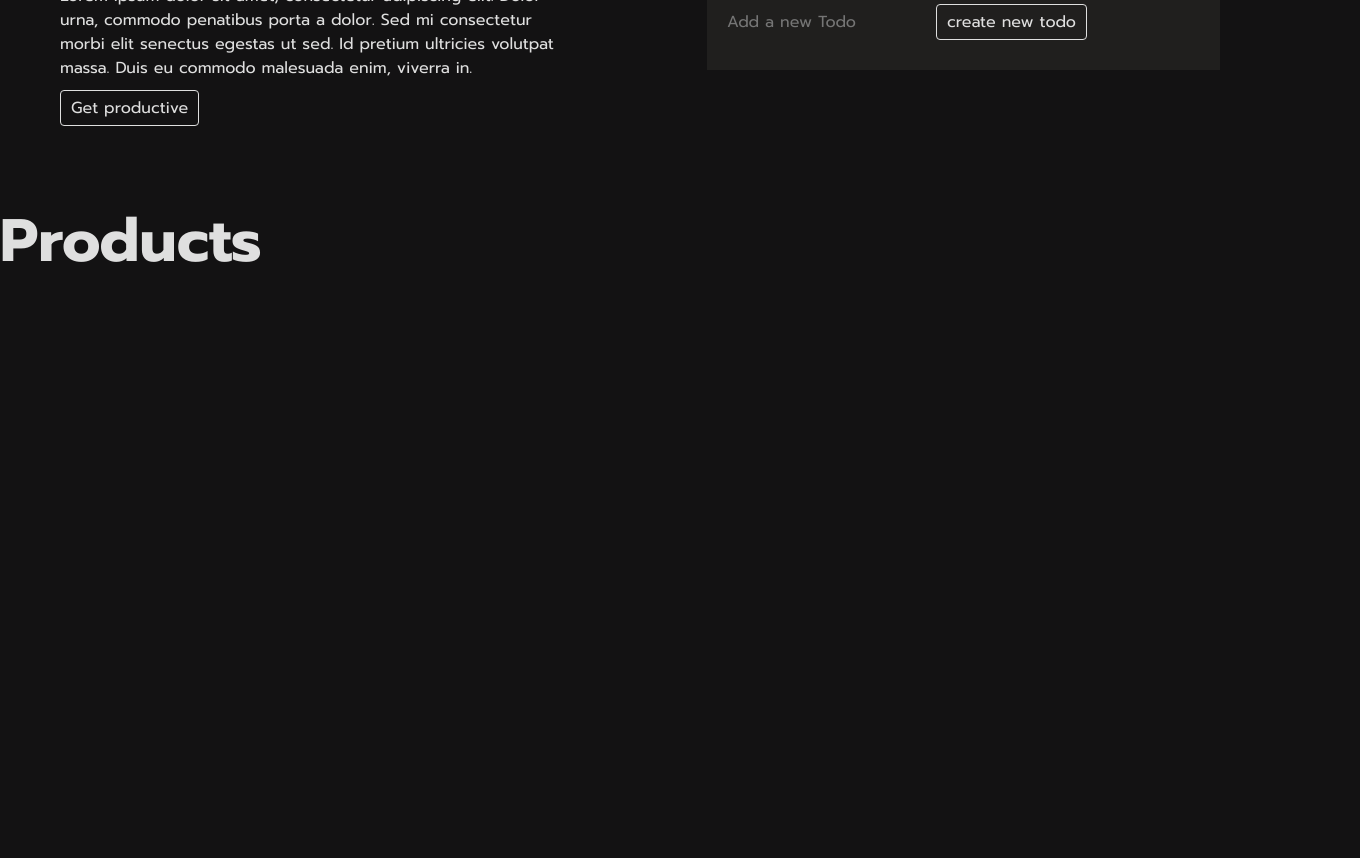
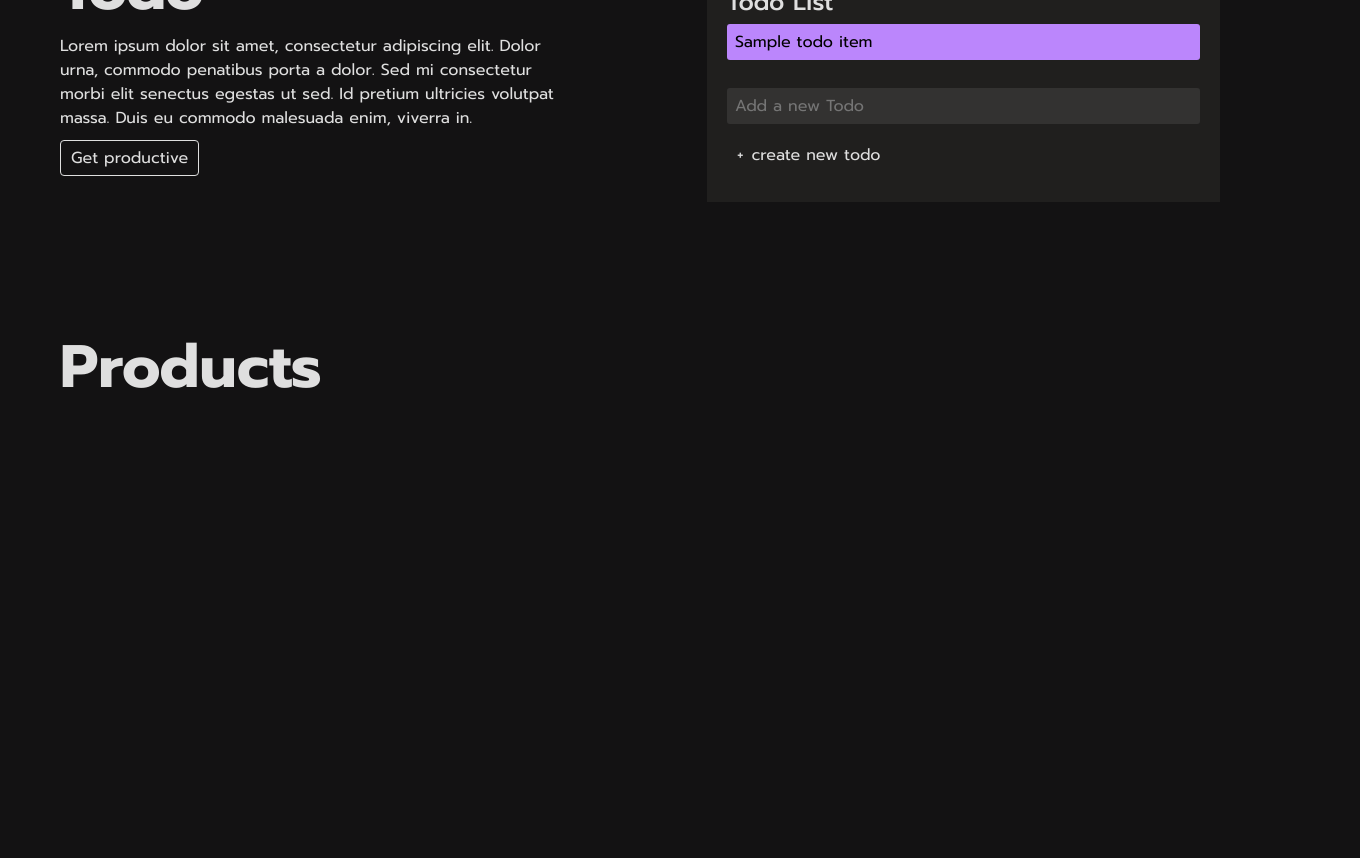
Before and after one commit to jacobbenowitz/animation_academy, a website built with webpack: page index.html in a window 1280 px wide. Shown: the part 776-1634 px from the top of the page, 1360 px wide, since content can reach past the window. Built offline with nearby package versions, Linux system fonts and the light colour scheme.

Commit message:
complete todo mvp, still need to add functionality

```diff
--- a/index.html
+++ b/index.html
@@ -45,10 +45,15 @@
     <section class="todo">
     </section>
 
-    <section class="products">
-        <!-- DELETE ME - TESTING -->
+    <section class="products grid-2-col">
         <h2>Products</h2>
-        <div class="product-carousel"></div>
+        <div class="products">
+            <div class="product-box"></div>
+            <div class="product-box"></div>
+            <div class="product-box"></div>
+            <div class="product-box"></div>
+            <div class="product-box"></div>
+        </div>
     </section>
 
 </body>
--- a/src/index.scss
+++ b/src/index.scss
@@ -13,3 +13,4 @@
 @import "stylesheets/components/ide.scss";
 @import "stylesheets/components/interface.scss";
 @import "stylesheets/components/todo.scss";
+@import "stylesheets/components/products.scss";
--- a/src/scripts/todo.js
+++ b/src/scripts/todo.js
@@ -65,6 +65,7 @@ class TodoCreator {
 
     const sampleLi = document.createElement('li')
     sampleLi.innerHTML = "Sample todo item"
+    sampleLi.classList.add('todo-item', 'default')
     todoList.appendChild(sampleLi)
     // create form
     const todoForm = this.createTodoForm()
@@ -78,7 +79,8 @@ class TodoCreator {
     todoForm.classList.add('todo-form')
     // create input field
     const inputTodo = document.createElement('input')
-    inputTodo.name = "todo-input"
+    inputTodo.name = "todo"
+    inputTodo.id = "todo-input"
     inputTodo.placeholder = "Add a new Todo"
     inputTodo.required = true
     // create 'create new' button
--- a/src/stylesheets/base/layout.scss
+++ b/src/stylesheets/base/layout.scss
@@ -39,7 +39,7 @@ body {
 }
 
 .hero {
-  height: 400px;
+  height: 450px;
   padding: 120px 50px 20px 50px;
 }
 
--- a/src/stylesheets/components/interface.scss
+++ b/src/stylesheets/components/interface.scss
@@ -5,6 +5,6 @@
 }
 
 .interface {
-  top: 175px;
+  top: 115px;
   left: 50px;
 }
--- /dev/null
+++ b/src/stylesheets/components/products.scss
@@ -0,0 +1,3 @@
+.products {
+  padding: 60px 20px 20px 60px;
+}
--- a/src/stylesheets/components/todo.scss
+++ b/src/stylesheets/components/todo.scss
@@ -2,3 +2,33 @@
   padding: 40px 20px 20px 20px;
   background-color: $main-grey;
 }
+
+.todo-list > .default {
+  padding: 6px 8px 6px 8px;
+  border-radius: 3px;
+  margin: 4px 0 4px 0;
+  background-color: $secondary;
+}
+
+.todo-form {
+  display: flex;
+  flex-flow: column wrap;
+}
+
+.todo-form button {
+  border: none;
+}
+
+.todo-form button:before {
+  content: "+";
+  margin-right: 8px;
+}
+
+.todo-form > #todo-input {
+  padding: 6px 8px 6px 8px;
+  border-radius: 3px;
+  margin: 24px 0 4px 0;
+  display: block;
+  color: $white;
+  background-color: rgba($color: #4e4c4c, $alpha: .42);
+}
```
Also changed, not shown: dist/main.css, dist/main.js.
